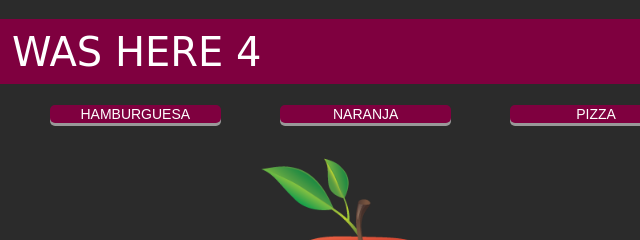
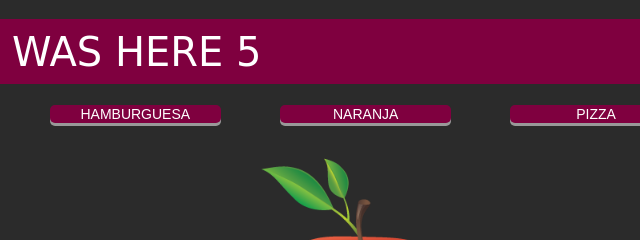
Before and after one commit to irvinjo/food2molec, a website: page public/index.html in a window 1280 px wide. Shown: the top 240 px of the page, 280-920 px from the left. Drawn offline with Linux system fonts and the light colour scheme.

Commit message:
change bluff

```diff
--- a/public/index.html
+++ b/public/index.html
@@ -12,7 +12,7 @@
 <body onload="afterAll()">
   <br>
     <nav>
-        rooLLi - IRVIN WAS HERE 4
+        rooLLi - IRVIN WAS HERE 5
     </nav>
     <br>
     <div class="row">
```
